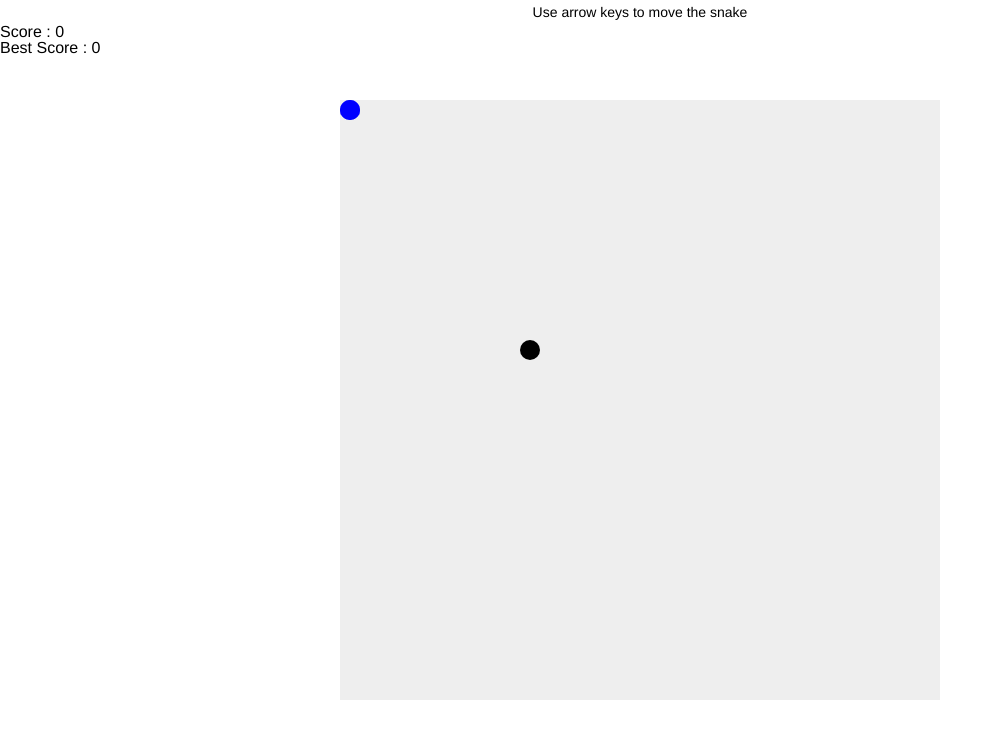
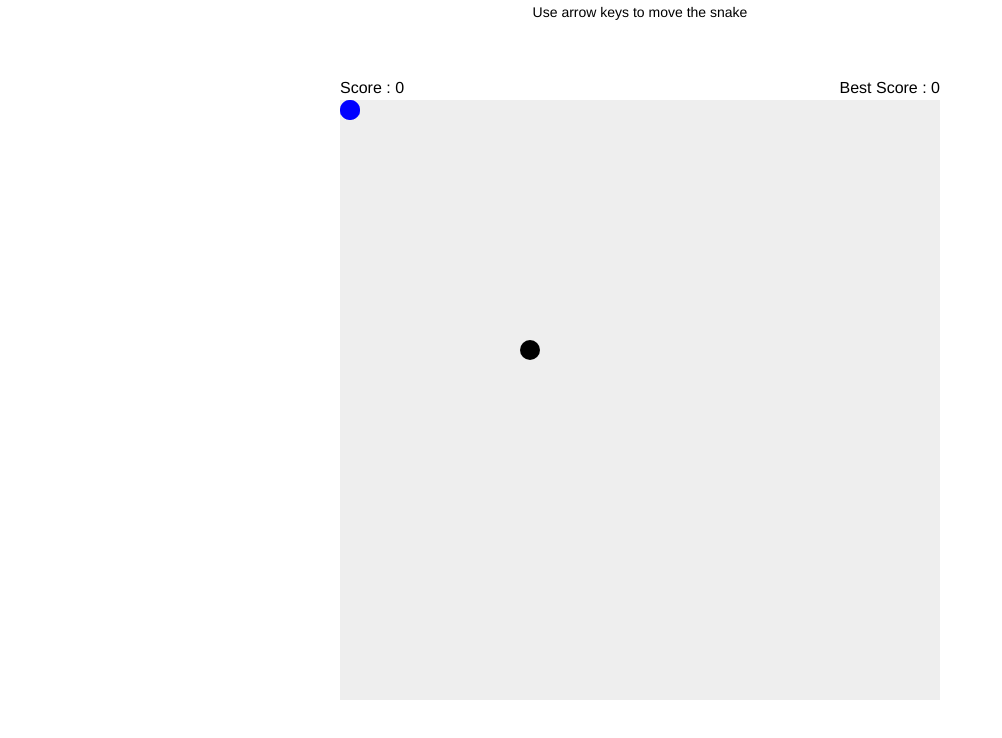
Before and after one commit to renandeswarte/snake-game, a plain HTML site: page index.html in a window 1280 px wide. Shown: the whole page, without its empty margins (0-1002 px from the left). Drawn offline with Linux system fonts and the light colour scheme.

Commit message:
Style score

```diff
--- a/index.html
+++ b/index.html
@@ -15,8 +15,8 @@
 <body class="main-page">
   <p class="informations">Use arrow keys to move the snake</p>
   <div class="score-block">
-    <p>Score : <i class="actual-score score">0</i></p>
-    <p>Best Score : <i class="best-score score">0</i></p>
+    <p class="my-score">Score : <i class="actual-score score">0</i></p>
+    <p class="my-best-score">Best Score : <i class="best-score score">0</i></p>
   </div>
 
   <div class="main">
--- a/sass/_game.scss
+++ b/sass/_game.scss
@@ -1,4 +1,19 @@
-.main{
+.score-block {
+  position: absolute;
+  left: 50%;
+  top: 50%;
+  margin-top: -320px;
+  margin-left: -300px;
+  height: 600px;
+  width: 600px;
+  .my-score {
+    float: left;
+  }
+  .my-best-score {
+    float: right;
+  }
+}
+.main {
   position: absolute;
   left: 50%;
   top: 50%;
```
Also changed, not shown: stylesheets/screen.css.
